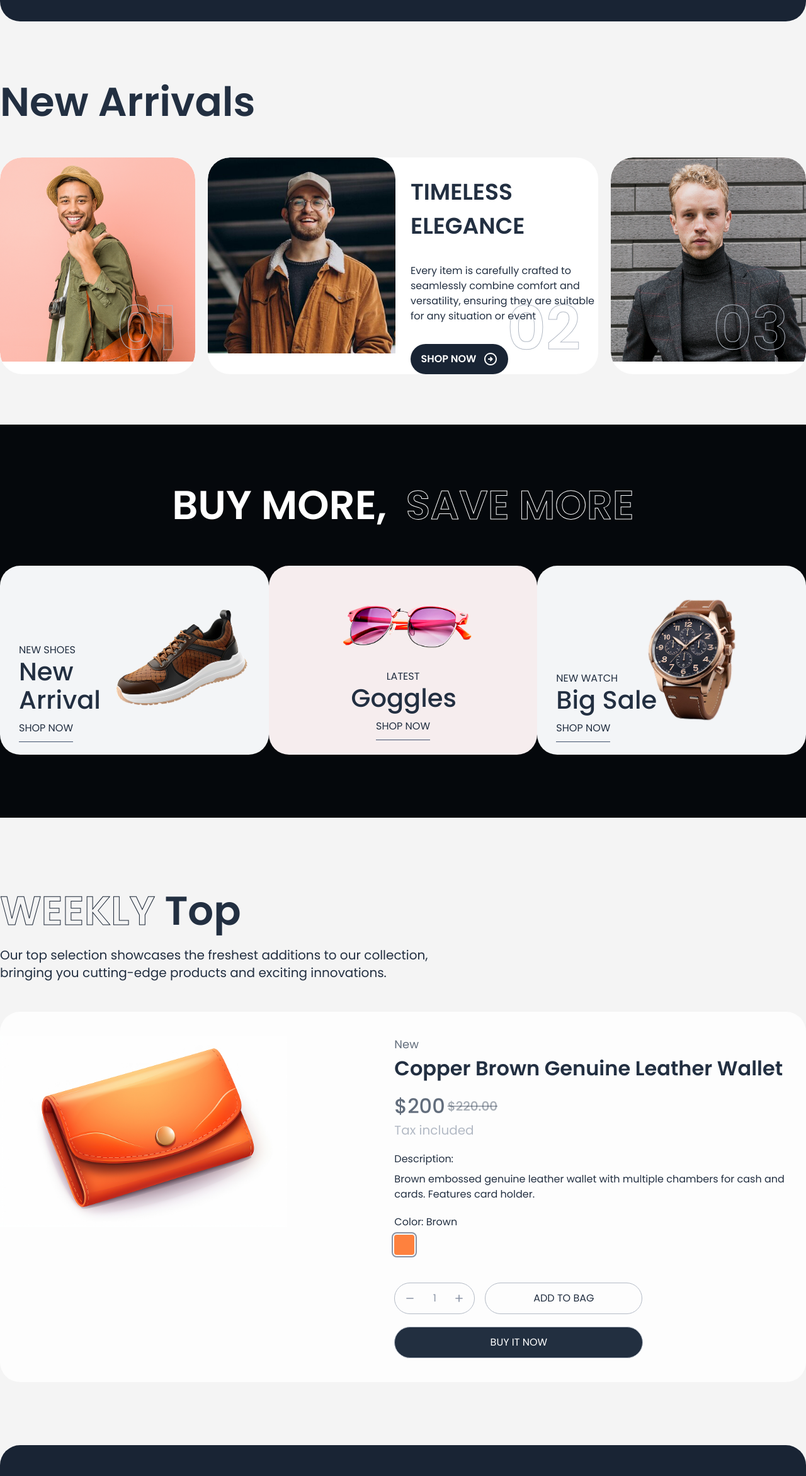
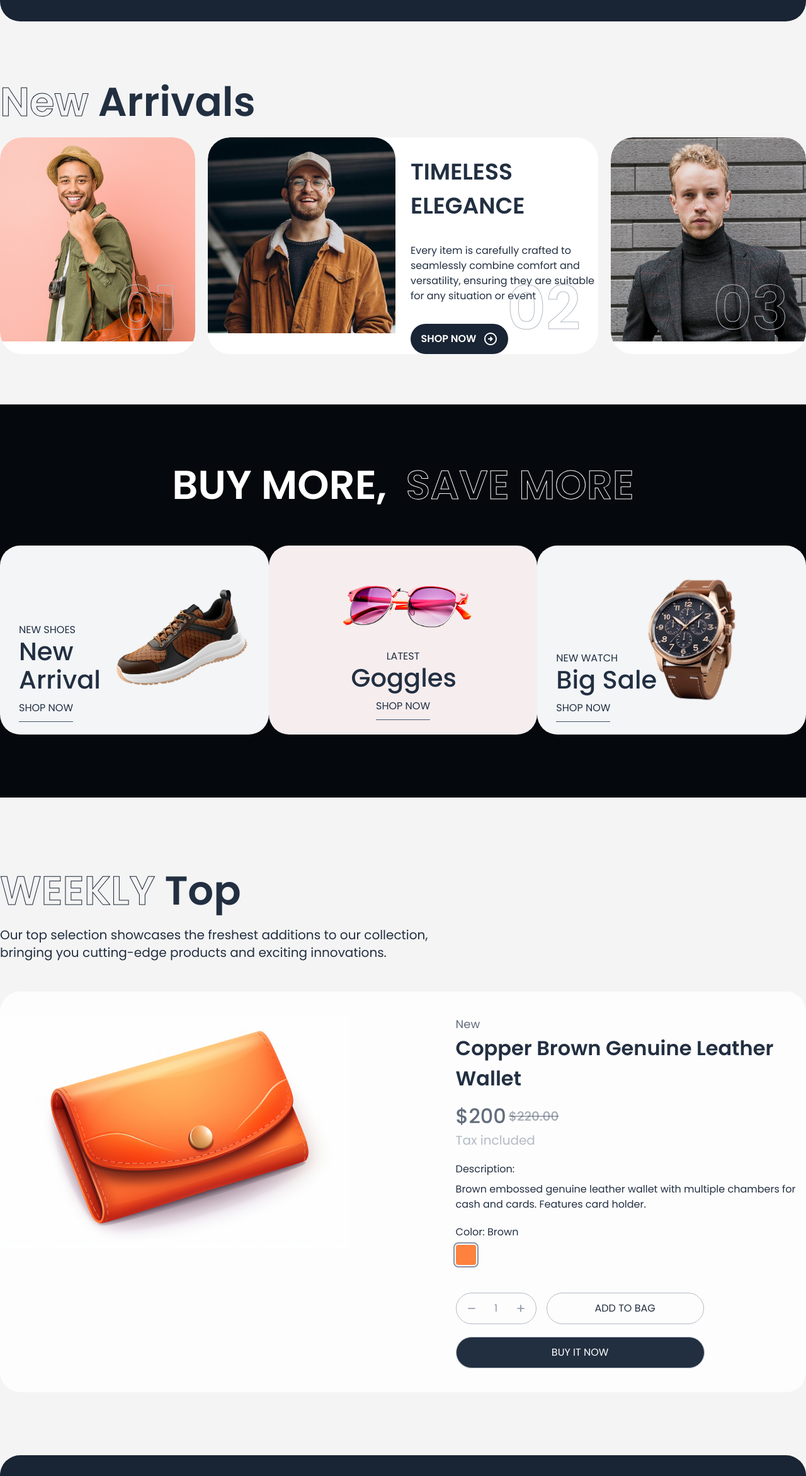
Before and after one commit to 1omarfaruq/weshop-ui, a plain HTML site: page home.html in a window 1280 px wide. Shown: the part 965-3308 px from the top of the page at 63% size. Drawn offline with Linux system fonts and the light colour scheme; a web font is replaced by a local one.

Commit message:
Fixed issue

```diff
--- a/home.html
+++ b/home.html
@@ -735,8 +735,9 @@
       <!-- Start:: New arrivals section -->
       <section class="svao-container py-20">
         <!-- Start:: Section title -->
-        <h1 class="mb-10 text-[64px] font-semibold text-[var(--text-blue)]">
-          New Arrivals
+        <h1 class="mb-2 text-[64px] font-semibold text-[var(--text-blue)]">
+          <span class="svao-stroke-text-blue text-transparent"> New </span>
+          Arrivals
         </h1>
         <!-- End:: Section title -->
 
@@ -1097,11 +1098,13 @@
           <!-- End:: Section description -->
 
           <!-- Start:: Section content -->
-          <div class="flex gap-[170px] rounded-4xl bg-[#FDFDFD] py-[38px]">
+          <div
+            class="flex justify-center gap-[170px] rounded-4xl bg-[#FDFDFD] py-[38px]"
+          >
             <div>
               <img src="./assets/products/product-image.png" alt="" />
             </div>
-            <div>
+            <div class="w-[594px]">
               <span class="text-lg text-[var(--text-grey)]">New</span>
               <h3
                 class="mb-3 text-[32px] font-semibold text-[var(--text-blue)]"
```
Also changed, not shown: assets/style.css.
